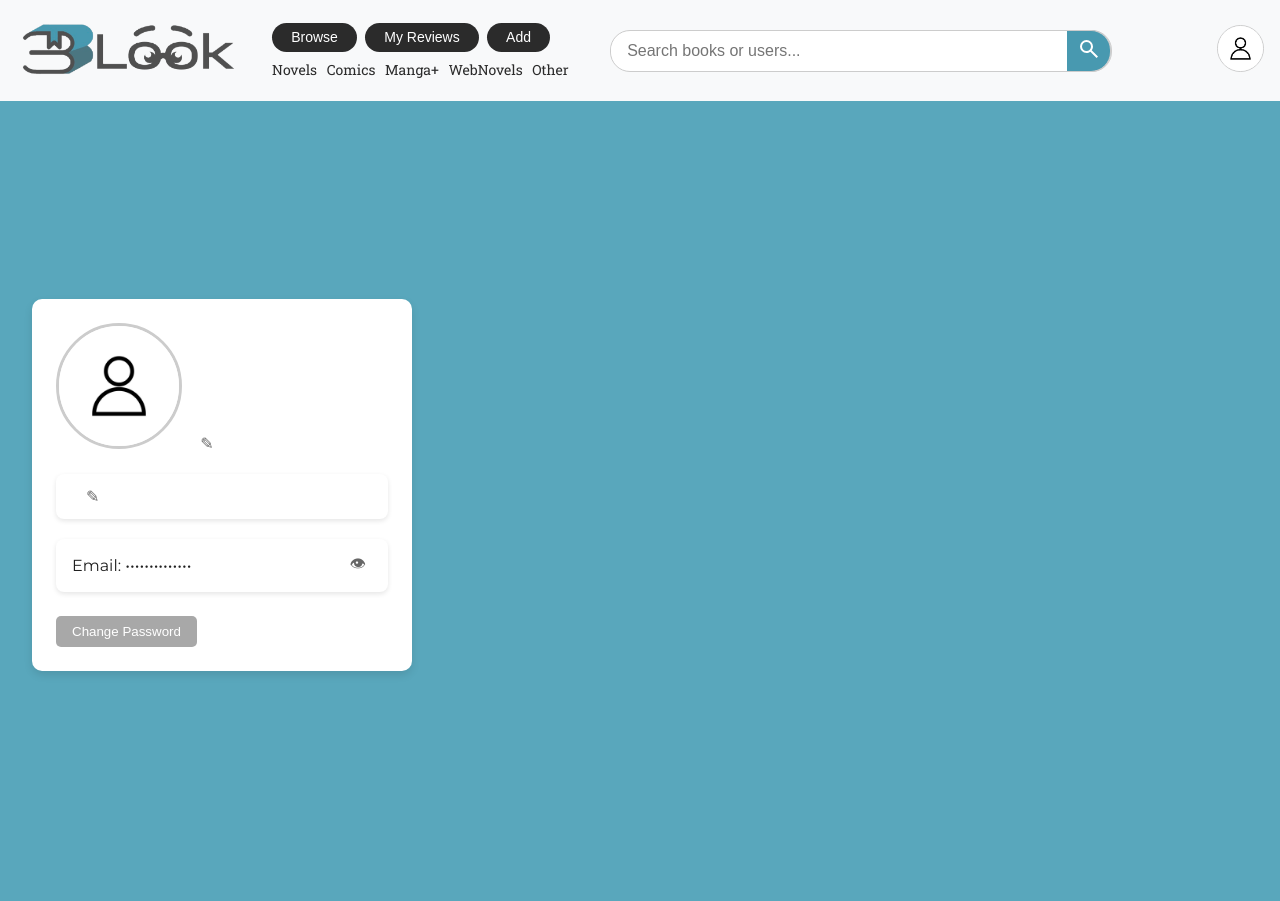
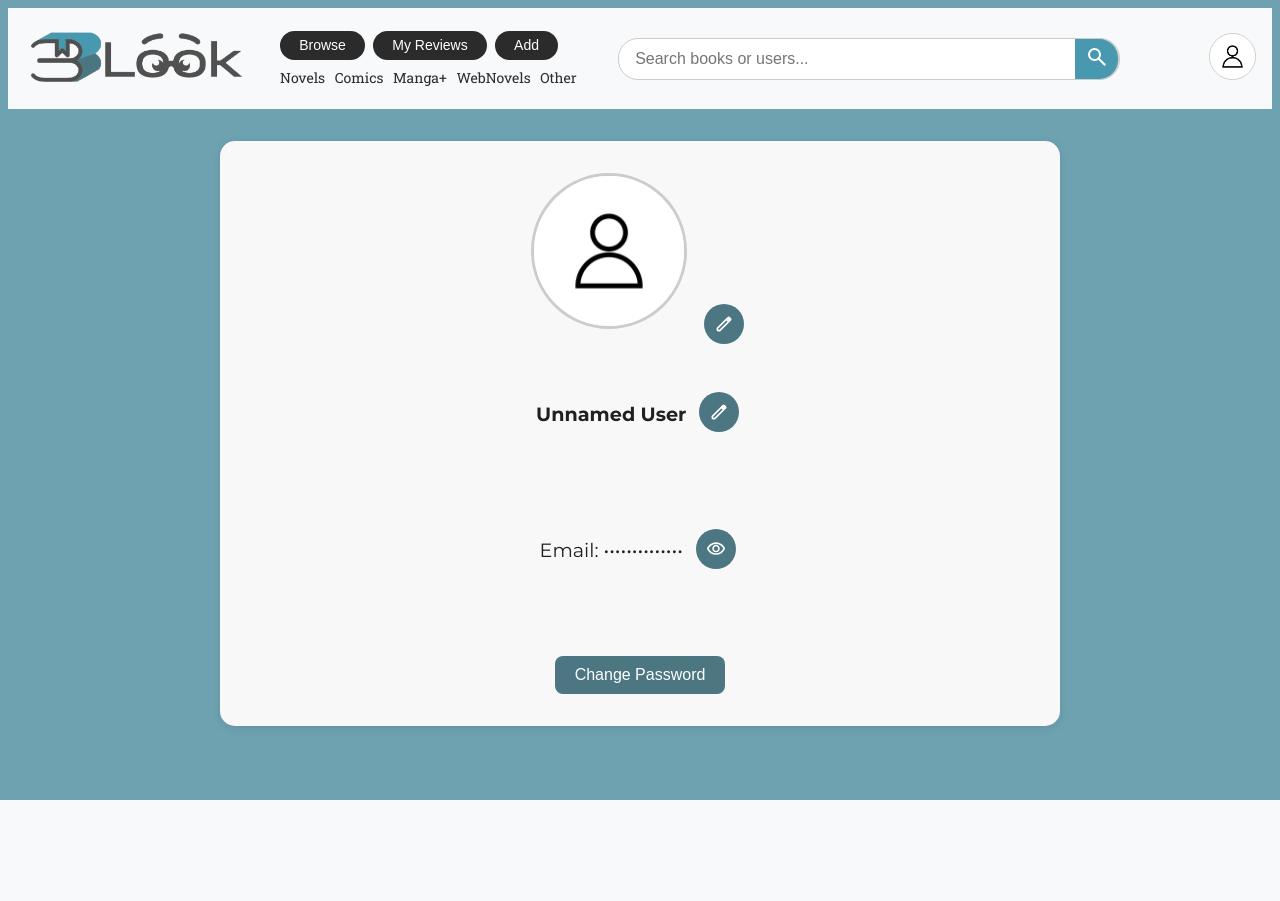
Before and after one commit to Pal-C/BLook, a Django app: page /core/profile/ in a window 1280 px wide. After the commit the page ends 800 px from the top, so only its background shows below. Run offline with Django 5.2, Linux system fonts and the light colour scheme; parts of the project's set-up code (start-up, migrations or seed data) failed here and were passed over.

Commit message:
fixed profile screen
- missing change password form
- username and email is broken i think

```diff
--- a/BLook-platform/core/static/core/css/profilestyles.css
+++ b/BLook-platform/core/static/core/css/profilestyles.css
@@ -1,93 +1,104 @@
 @import url('https://fonts.googleapis.com/css2?family=Montserrat:wght@400;700&display=swap');
 
 body {
-  background-color: #c5d1d5;
-  margin: 0;
   font-family: 'Montserrat', sans-serif;
 }
 
 .prof-wrapper {
   display: flex;
-    align-items: center;
-    min-height: 100vh;
-    background-color: #59a7bc;
+  justify-content: center;
+  padding: 2rem;
 }
 
 .prof-main {
-    padding: 2rem;
-    box-sizing: border-box;
+  width: 70%;
 }
 
 .prof-card {
-    background-color: #ffffff;
-    border-radius: 10px;
-    padding: 1.5rem;
-    margin-bottom: 2rem;
-    box-shadow: 0 4px 8px rgba(0, 0, 0, 0.1);
+  background-color: #f8f8f8;
+  border-radius: 15px;
+  padding: 2rem;
+  box-shadow: 0 2px 10px rgba(0,0,0,0.1);
 }
 
-  .profile-header {
+.prof-header {
   display: flex;
+  flex-direction: column;
   align-items: center;
-    gap: 2rem;
-    flex-wrap: wrap;
-    align-self: center;
+  gap: 1rem;
+}
+
+.profile-pic-wrapper {
+  position: relative;
 }
 
 .prof-picture {
-    width: 120px;
-    height: auto;
-    object-fit: cover;
+  width: 150px;
+  height: 150px;
   border-radius: 50%;
   border: 3px solid #ccc;
-  }
-
-  .prof-info h2 {
-    margin: 0;
-  }
-
-  .prof-field {
-    background-color: #ffffff;
-    padding: 0.75rem 1rem;
-    border-radius: 8px;
-    box-shadow: 0 2px 5px rgba(0,0,0,0.1);
-    width: 300px;
-    display: flex;
-    align-items: center;
-    justify-content: space-between;
-    overflow: hidden;
-    text-overflow: ellipsis;
-    white-space: nowrap;
-  }
-
-  .prof-field button {
-    margin-left: 0.5rem;
-    flex-shrink: 0;
+  object-fit: cover;
 }
 
 .edit-btn {
   background: none;
   border: none;
-    font-size: 1rem;
   cursor: pointer;
-    color: #666;
+  padding: 0.3rem;
   margin-left: 0.5rem;
+  vertical-align: middle;
 }
 
-  .edit-btn:hover {
-    color: #000;
+.icon {
+  background-color:#4b7682;
+  padding: 10px;
+  border-radius: 20px;
+}
+
+.edit-btn .icon {
+  width: 20px;
+  height: 20px;
+  transition: filter 0.2s ease;
+}
+
+.edit-btn:hover .icon {
+  filter: brightness(0.7);
+}
+
+.prof-field {
+  display: flex;
+  align-items: center;
+  font-size: 1.2rem;
 }
 
 .change-password-btn {
-    margin-top: 0.5rem;
-    background-color: #a8a8a8;
+  margin-top: 1rem;
+  padding: 0.6rem 1.2rem;
+  background-color: #4b7682;
+  border: none;
+  border-radius: 8px;
   color: white;
-    border: none;
-    padding: 0.5rem 1rem;
-    border-radius: 5px;
+  font-size: 1rem;
   cursor: pointer;
+  transition: background-color 0.3s ease;
 }
 
 .change-password-btn:hover {
-    background-color: #787878;
+  background-color: #3a5f68;
 }
+
+@media (max-width: 768px) {
+  .prof-main {
+    width: 90%;
+  }
+
+  .prof-field {
+    flex-direction: column;
+    align-items: flex-start;
+  }
+
+  .edit-btn {
+    margin-left: 0;
+    margin-top: 0.5rem;
+  }
+}
--- a/BLook-platform/core/templates/main/profile.html
+++ b/BLook-platform/core/templates/main/profile.html
@@ -6,7 +6,6 @@
 <link rel="stylesheet" href="{% static 'core/css/profilestyles.css' %}">
 
 <div class="prof-wrapper">
-
   <div class="prof-main">
     <div class="prof-card" id="profile">
       <div class="prof-header">
@@ -16,13 +15,17 @@
             alt="Profile Picture"
             class="prof-picture"
           />
-          <button class="edit-btn" title="Change Picture">✎</button>
+          <button class="edit-btn" title="Change Picture" onclick="toggleEditIcon(this)">
+            <img src="{% static 'core/images/edit-icon.svg' %}" alt="Edit" class="icon">
+          </button>
         </div>
 
         <h2>
           <div class="prof-field">
-            {{ user.profile.display_name|default:user.username }}
-            <button class="edit-btn" title="Edit Display Name">✎</button>
+            {{ user.profile.display_name|default:user.username|default:"Unnamed User" }}
+            <button class="edit-btn" title="Edit Display Name" onclick="toggleEditIcon(this)">
+              <img src="{% static 'core/images/edit-icon.svg' %}" alt="Edit" class="icon">
+            </button>
           </div>
         </h2>
 
@@ -30,25 +33,39 @@
           <div class="prof-field">
             <span id="email-hidden">Email: ••••••••••••••</span>
             <span id="email-shown" style="display: none;">Email: {{ user.email }}</span>
-            <button onclick="toggleEmail()" class="edit-btn" title="Reveal Email">👁</button>
+            <button onclick="toggleEmail(this)" class="edit-btn" title="Reveal Email">
+              <img src="{% static 'core/images/show-icon.svg' %}" alt="Show Email" class="icon">
+            </button>
           </div>
         </p>
 
-          <button class="btn change-password-btn">Change Password</button>
-        </div>
+        <button class="change-password-btn">Change Password</button>
       </div>
     </div>
-
   </div>
-
 </div>
 
 <script>
-  function toggleEmail() {
+  function toggleEditIcon(button) {
+    const img = button.querySelector('img');
+    const isBlack = img.src.includes('edit-icon.svg');
+    img.src = isBlack
+      ? "{% static 'core/images/edit-icon.svg' %}"
+      : "{% static 'core/images/edit-icon.svg' %}";
+  }
+
+  function toggleEmail(button) {
     const hidden = document.getElementById('email-hidden');
     const shown = document.getElementById('email-shown');
-    hidden.style.display = hidden.style.display === 'none' ? 'inline' : 'none';
-    shown.style.display = shown.style.display === 'none' ? 'inline' : 'none';
+    const img = button.querySelector('img');
+
+    const isHidden = hidden.style.display !== 'none';
+    hidden.style.display = isHidden ? 'none' : 'inline';
+    shown.style.display = isHidden ? 'inline' : 'none';
+
+    img.src = isHidden
+      ? "{% static 'core/images/hide-icon.svg' %}"
+      : "{% static 'core/images/show-icon.svg' %}";
   }
 </script>
 
```
Lines whose indentation alone changed are shown as unchanged.
